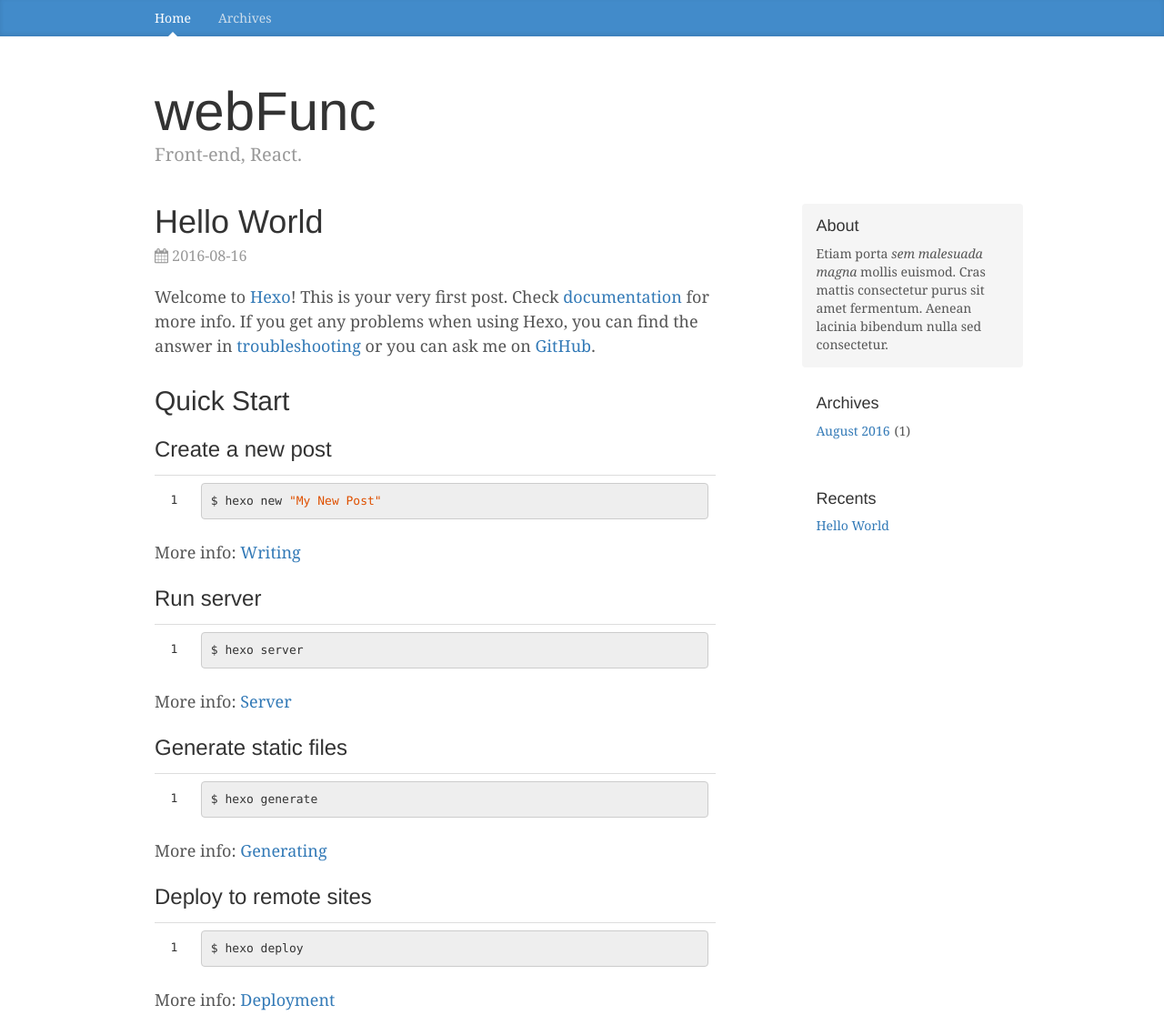
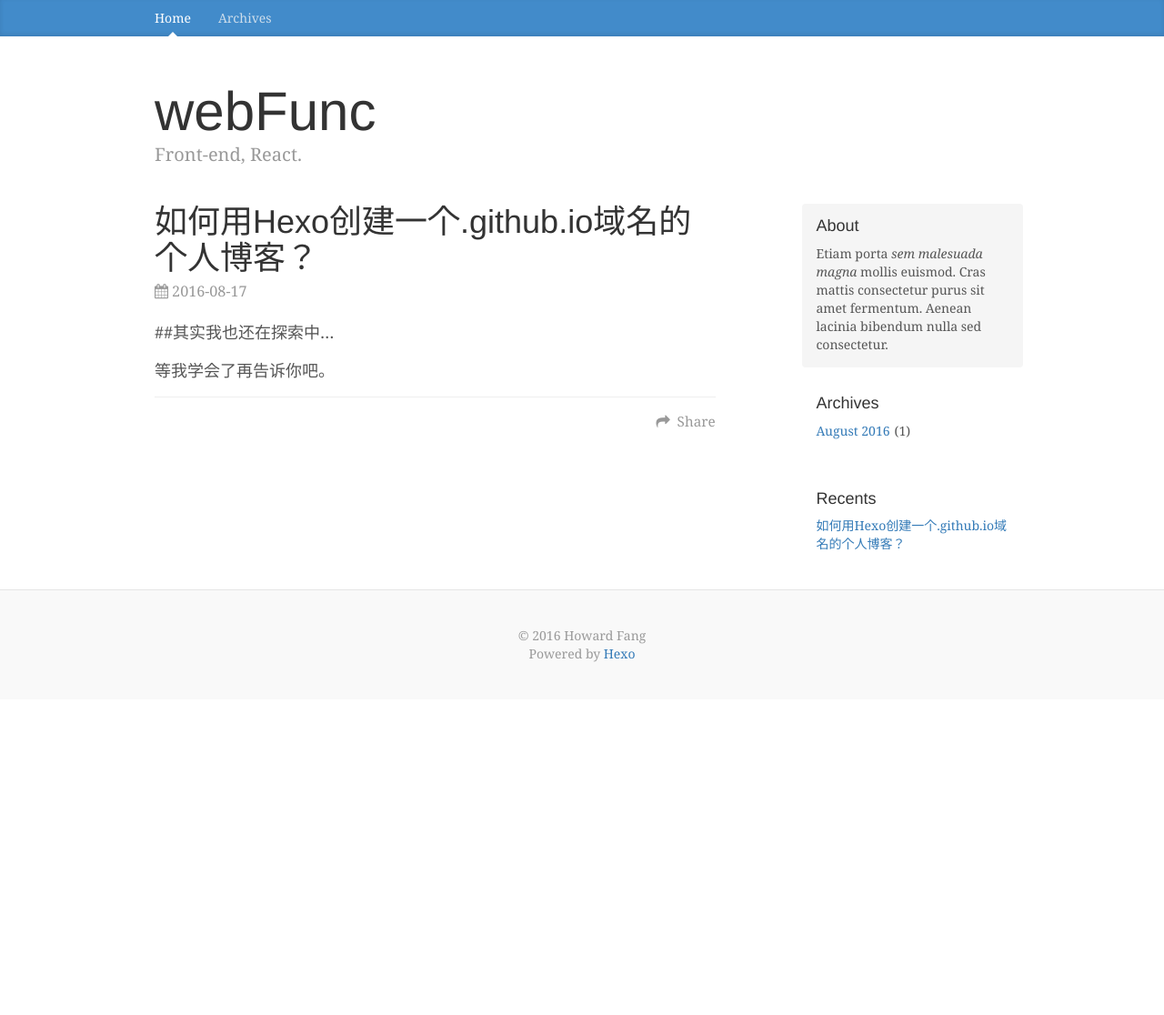
Before and after one commit to funczh/webFunc.github.io, a plain HTML site: page index.html in a window 1280 px wide. Shown: the top 1116 px of the page at 91% size. After the commit the page ends 800 px from the top, so only its background shows below. Drawn offline with nearby package versions, Linux system fonts and the light colour scheme.

Commit message:
创建了一篇新文章

```diff
--- a/index.html
+++ b/index.html
@@ -77,13 +77,13 @@
         <div class="col-sm-8 blog-main">
 
 
-    <article id="post-hello-world" class="article article-type-post" itemscope itemprop="blogPost">
+    <article id="post-如何用Hexo创建一个-github-io域名的个人博客？" class="article article-type-post" itemscope itemprop="blogPost">
 
   <header class="article-header">
 
 
     <h1 itemprop="name">
-      <a class="article-title" href="/2016/08/16/hello-world/">Hello World</a>
+      <a class="article-title" href="/2016/08/17/如何用Hexo创建一个-github-io域名的个人博客？/">如何用Hexo创建一个.github.io域名的个人博客？</a>
     </h1>
 
 
@@ -92,7 +92,7 @@
 
   <div class="article-meta">
     <div class="article-datetime">
-  <a href="/2016/08/16/hello-world/" class="article-date"><time datetime="2016-08-16T15:50:49.000Z" itemprop="datePublished">2016-08-16</time></a>
+  <a href="/2016/08/17/如何用Hexo创建一个-github-io域名的个人博客？/" class="article-date"><time datetime="2016-08-16T17:00:10.000Z" itemprop="datePublished">2016-08-17</time></a>
 </div>
 
 
@@ -103,15 +103,8 @@
 
     <div class="article-entry" itemprop="articleBody">
 
-        <p>Welcome to <a href="https://hexo.io/" target="_blank" rel="external">Hexo</a>! This is your very first post. Check <a href="https://hexo.io/docs/" target="_blank" rel="external">documentation</a> for more info. If you get any problems when using Hexo, you can find the answer in <a href="https://hexo.io/docs/troubleshooting.html" target="_blank" rel="external">troubleshooting</a> or you can ask me on <a href="https://github.com/hexojs/hexo/issues" target="_blank" rel="external">GitHub</a>.</p>
-<h2 id="Quick-Start"><a href="#Quick-Start" class="headerlink" title="Quick Start"></a>Quick Start</h2><h3 id="Create-a-new-post"><a href="#Create-a-new-post" class="headerlink" title="Create a new post"></a>Create a new post</h3><figure class="highlight bash"><table><tr><td class="gutter"><pre><div class="line">1</div></pre></td><td class="code"><pre><div class="line">$ hexo new <span class="string">"My New Post"</span></div></pre></td></tr></table></figure>
-<p>More info: <a href="https://hexo.io/docs/writing.html" target="_blank" rel="external">Writing</a></p>
-<h3 id="Run-server"><a href="#Run-server" class="headerlink" title="Run server"></a>Run server</h3><figure class="highlight bash"><table><tr><td class="gutter"><pre><div class="line">1</div></pre></td><td class="code"><pre><div class="line">$ hexo server</div></pre></td></tr></table></figure>
-<p>More info: <a href="https://hexo.io/docs/server.html" target="_blank" rel="external">Server</a></p>
-<h3 id="Generate-static-files"><a href="#Generate-static-files" class="headerlink" title="Generate static files"></a>Generate static files</h3><figure class="highlight bash"><table><tr><td class="gutter"><pre><div class="line">1</div></pre></td><td class="code"><pre><div class="line">$ hexo generate</div></pre></td></tr></table></figure>
-<p>More info: <a href="https://hexo.io/docs/generating.html" target="_blank" rel="external">Generating</a></p>
-<h3 id="Deploy-to-remote-sites"><a href="#Deploy-to-remote-sites" class="headerlink" title="Deploy to remote sites"></a>Deploy to remote sites</h3><figure class="highlight bash"><table><tr><td class="gutter"><pre><div class="line">1</div></pre></td><td class="code"><pre><div class="line">$ hexo deploy</div></pre></td></tr></table></figure>
-<p>More info: <a href="https://hexo.io/docs/deployment.html" target="_blank" rel="external">Deployment</a></p>
+        <p>##其实我也还在探索中…</p>
+<p>等我学会了再告诉你吧。</p>
 
 
     </div>
@@ -122,7 +115,7 @@
 
 
     <footer class="article-footer">
-      <a data-url="http://webfunc.github.io/2016/08/16/hello-world/" data-id="cirxnj7vd0000i7wedi1whtu9" class="article-share-link">
+      <a data-url="http://webfunc.github.io/2016/08/17/如何用Hexo创建一个-github-io域名的个人博客？/" data-id="cirxq9jwg0000mvweelghjqgl" class="article-share-link">
         <i class="fa fa-share"></i> Share
       </a>
 
@@ -172,7 +165,7 @@
     <ul class="sidebar-module-list">
 
         <li>
-          <a href="/2016/08/16/hello-world/">Hello World</a>
+          <a href="/2016/08/17/如何用Hexo创建一个-github-io域名的个人博客？/">如何用Hexo创建一个.github.io域名的个人博客？</a>
         </li>
 
     </ul>
```
Also changed, not shown: 2016/08/17/如何用Hexo创建一个-github-io域名的个人博客？/index.html (renamed from 2016/08/16/hello-world/index.html, +18 -25 lines), archives/2016/08/index.html (+3 -3 lines), archives/2016/index.html (+3 -3 lines), archives/index.html (+3 -3 lines).
